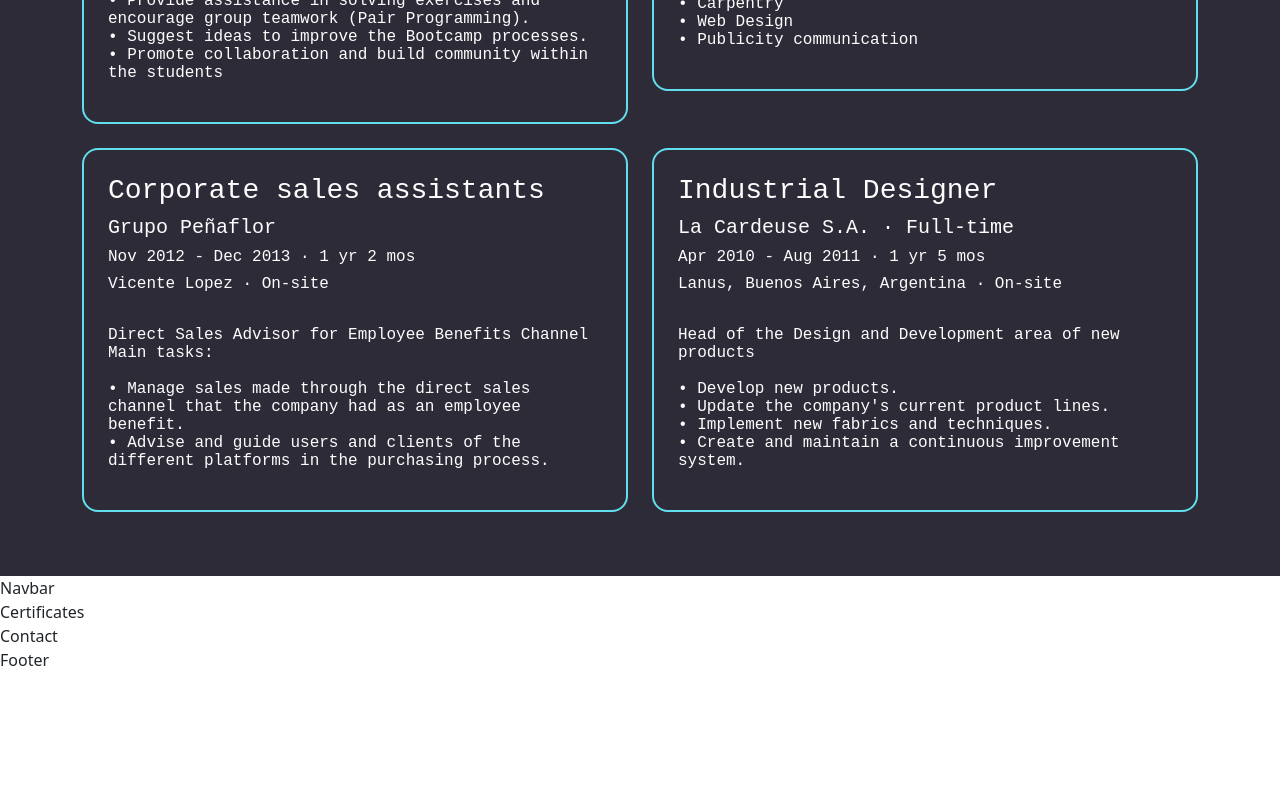
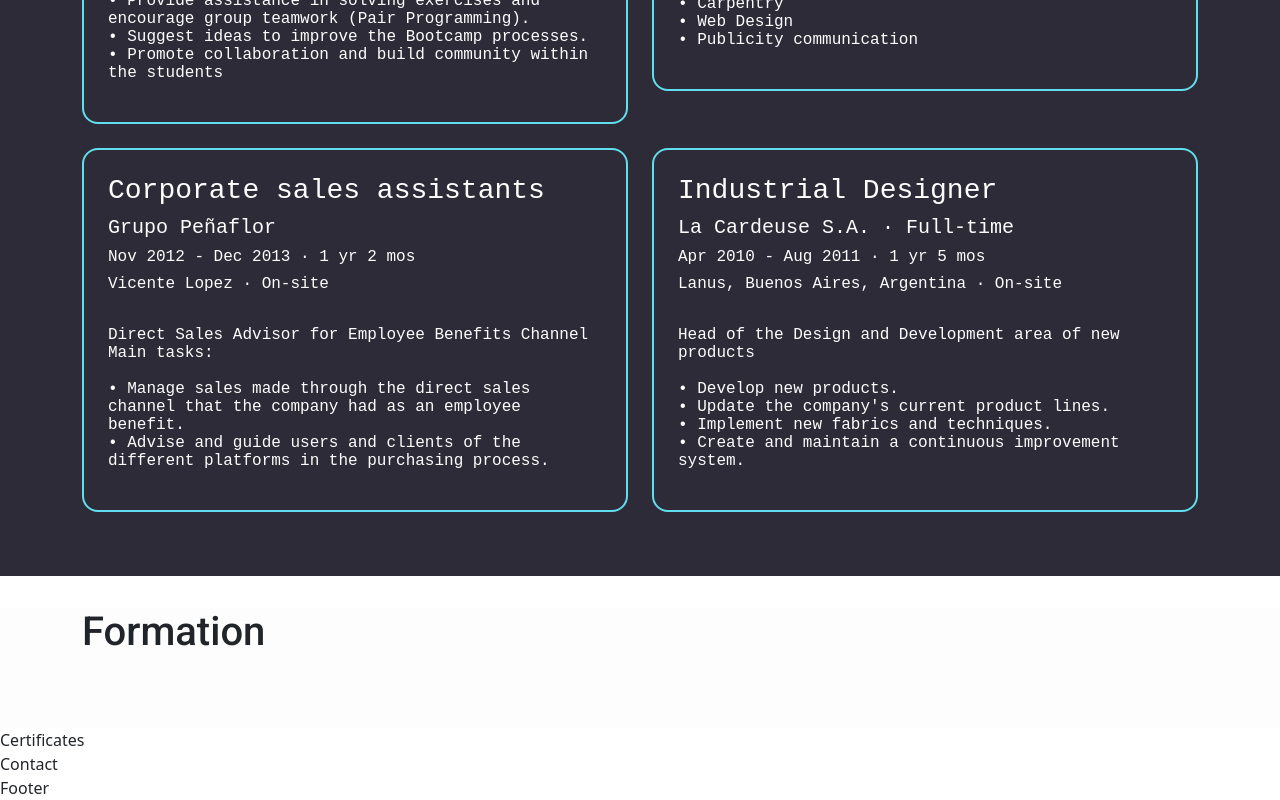
Before and after one commit to Matias-Rodriguez-UX/Portfolio-, a React (Create React App) app in the folder my-Porfolio/my-portfolio/: page / in a window 1280 px wide. Shown: the part 2118-2918 px from the top of the page. Before the commit the page ends 2790 px from the top, so only its background shows below. Built offline with nearby package versions, Linux system fonts and the light colour scheme; the HTML template or start-up script is replaced by a standard one.

Commit message:
arrancado formation

```diff
--- a/my-Porfolio/my-portfolio/public/index.html
+++ b/my-Porfolio/my-portfolio/public/index.html
@@ -1,14 +1,12 @@
 <!DOCTYPE html>
 <html lang="en">
+
 <head>
   <meta charset="utf-8" />
-    <link rel="icon" href="%PUBLIC_URL%/favicon.ico" />
+  <link rel="icon" type="image/x-icon" href="favicon.ico" />
   <meta name="viewport" content="width=device-width, initial-scale=1" />
   <meta name="theme-color" content="#000000" />
-    <meta
-      name="description"
-      content="Web site created using create-react-app"
-    />
+  <meta name="description" content="Web site created using create-react-app" />
   <link rel="apple-touch-icon" href="%PUBLIC_URL%/logo192.png" />
   <!--
       manifest.json provides metadata used when your web app is installed on a
@@ -26,6 +24,7 @@
     -->
   <title>React App</title>
 </head>
+
 <body>
   <noscript>You need to enable JavaScript to run this app.</noscript>
   <div id="root"></div>
@@ -40,4 +39,5 @@
       To create a production bundle, use `npm run build` or `yarn build`.
     -->
 </body>
+
 </html>
--- a/my-Porfolio/my-portfolio/src/components/formation/Formation.css
+++ b/my-Porfolio/my-portfolio/src/components/formation/Formation.css
@@ -0,0 +1,7 @@
+.formation-section {
+    margin-top: 2rem;
+    background-color: var(--whiteDirty);
+    height: auto;
+    font-family: var(--font-sans);
+    padding-bottom: 4rem;
+}
--- a/my-Porfolio/my-portfolio/src/components/formation/Formation.jsx
+++ b/my-Porfolio/my-portfolio/src/components/formation/Formation.jsx
@@ -1,7 +1,13 @@
 import React from "react";
+import './Formation.css'
 
-export default function Navbar() {
+export default function Formation() {
     return (
-        <div>Navbar</div>
+        <section className="formation-section" id="formation">
+            <div className="container">
+                <h1>Formation</h1>
+            </div>
+
+        </section>
     )
 }
```
Also changed, not shown: 1 other file (tests, documents, lock files or other folders). Lines whose indentation alone changed are shown as unchanged.
